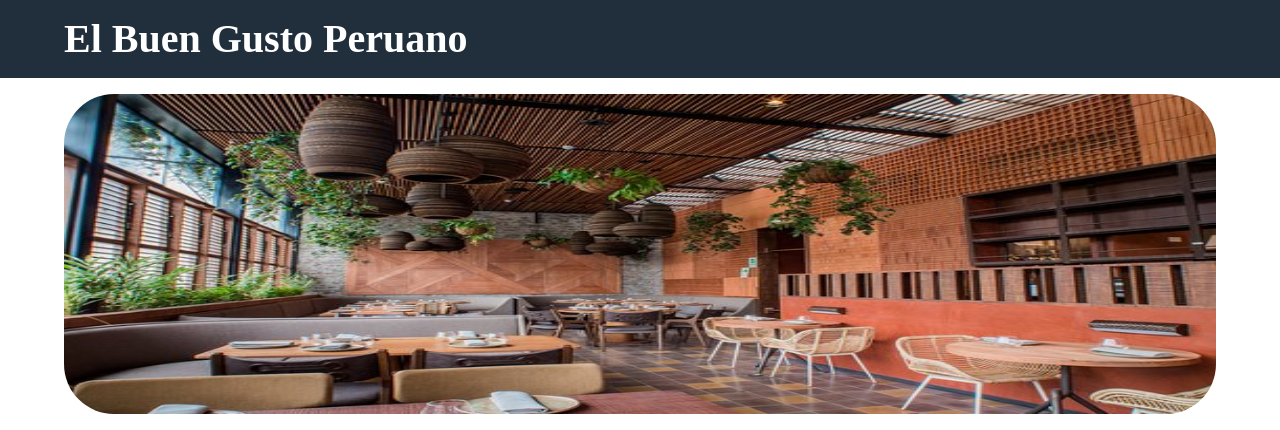
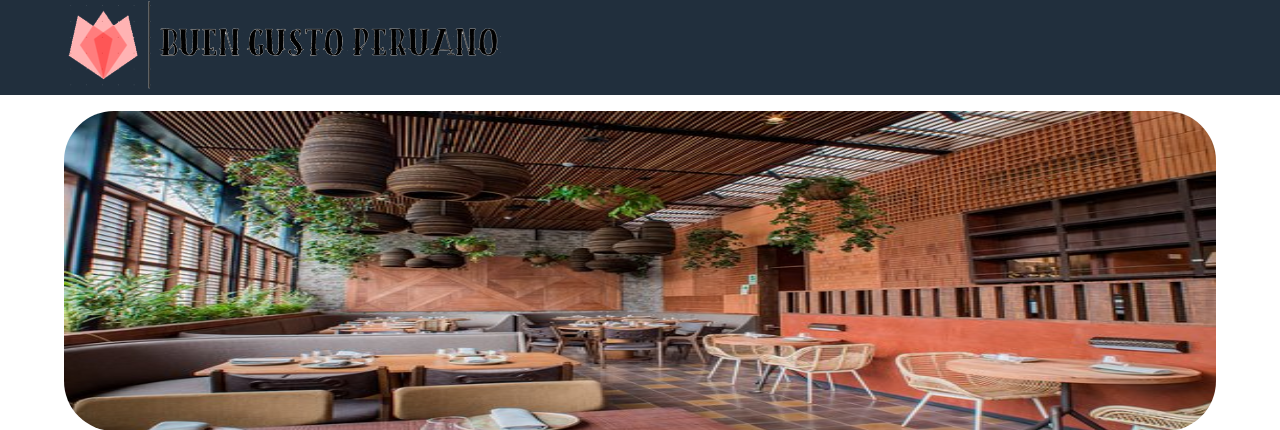
Before and after one commit to freddyjosias/webbuengustoperuano, a PHP site: page / in a window 1280 px wide. Shown: the top 430 px of the page. Run offline with PHP 8.4, Linux system fonts and the light colour scheme.

Commit message:
Logo agregado

```diff
--- a/css/estilos.css
+++ b/css/estilos.css
@@ -25,10 +25,13 @@
     display: flex;
 }
 
-.contenido-header-inicio > div > h1 {
-    color: white;
-    margin: 1rem 0;
-    font-size: 2.5rem;
+.contenedor-img{
+    background-size:cover;
+    background-position: center center;
+}
+
+.contenido-header-inicio-img {
+    width: 50%;
 }
 
 .slider{
--- a/index.html
+++ b/index.html
@@ -10,9 +10,9 @@
 
 	<header class="header-inicio">
 		<div class="contenedor-general contenido-header-inicio">
-			<div>
-				<h1>El Buen Gusto Peruano</h1>
-			</div>
+            <div class="contenedor-img">
+                <img src="img/logo.png" class="contenido-header-inicio-img">
+            </div>
 		</div>
 	</header>
 
```
